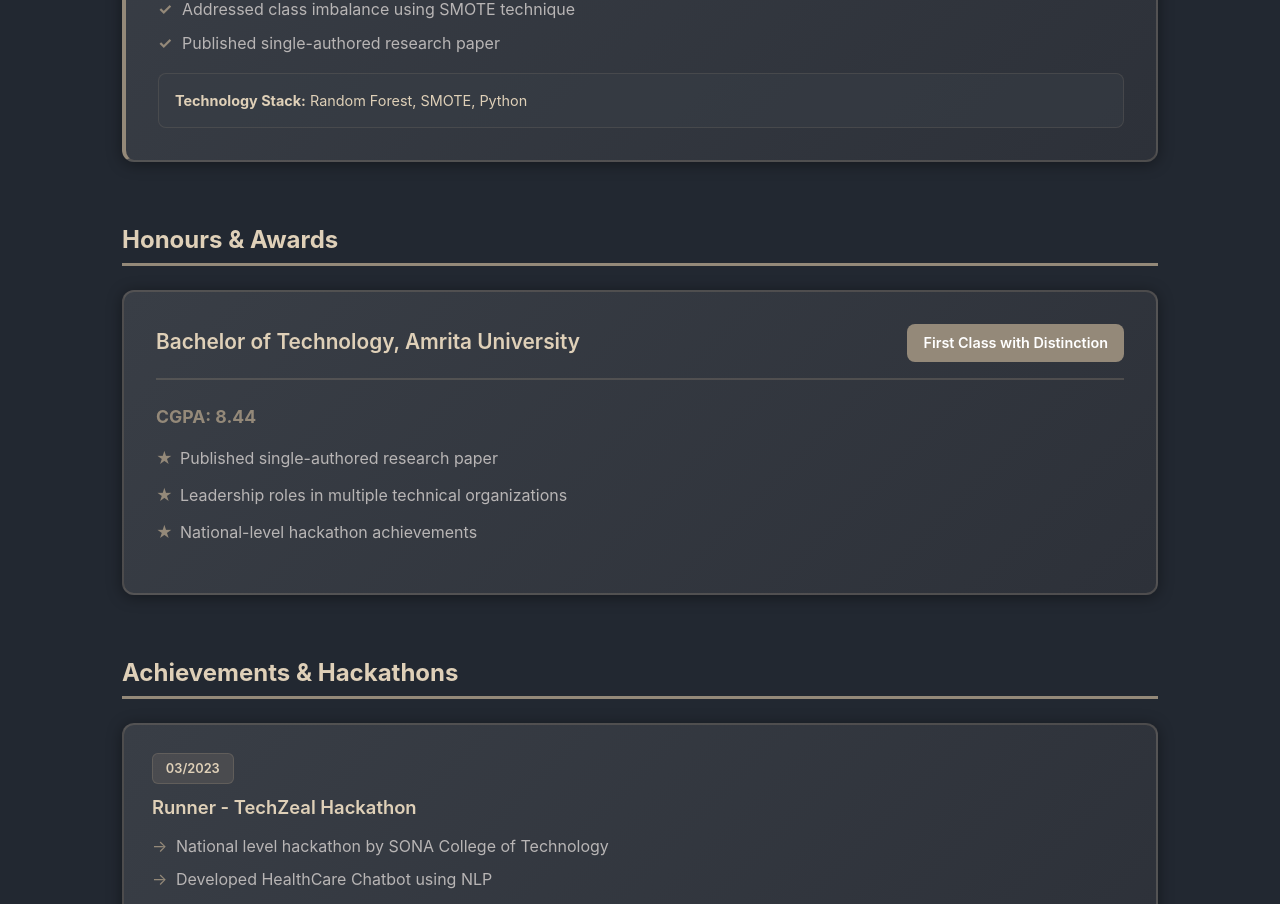
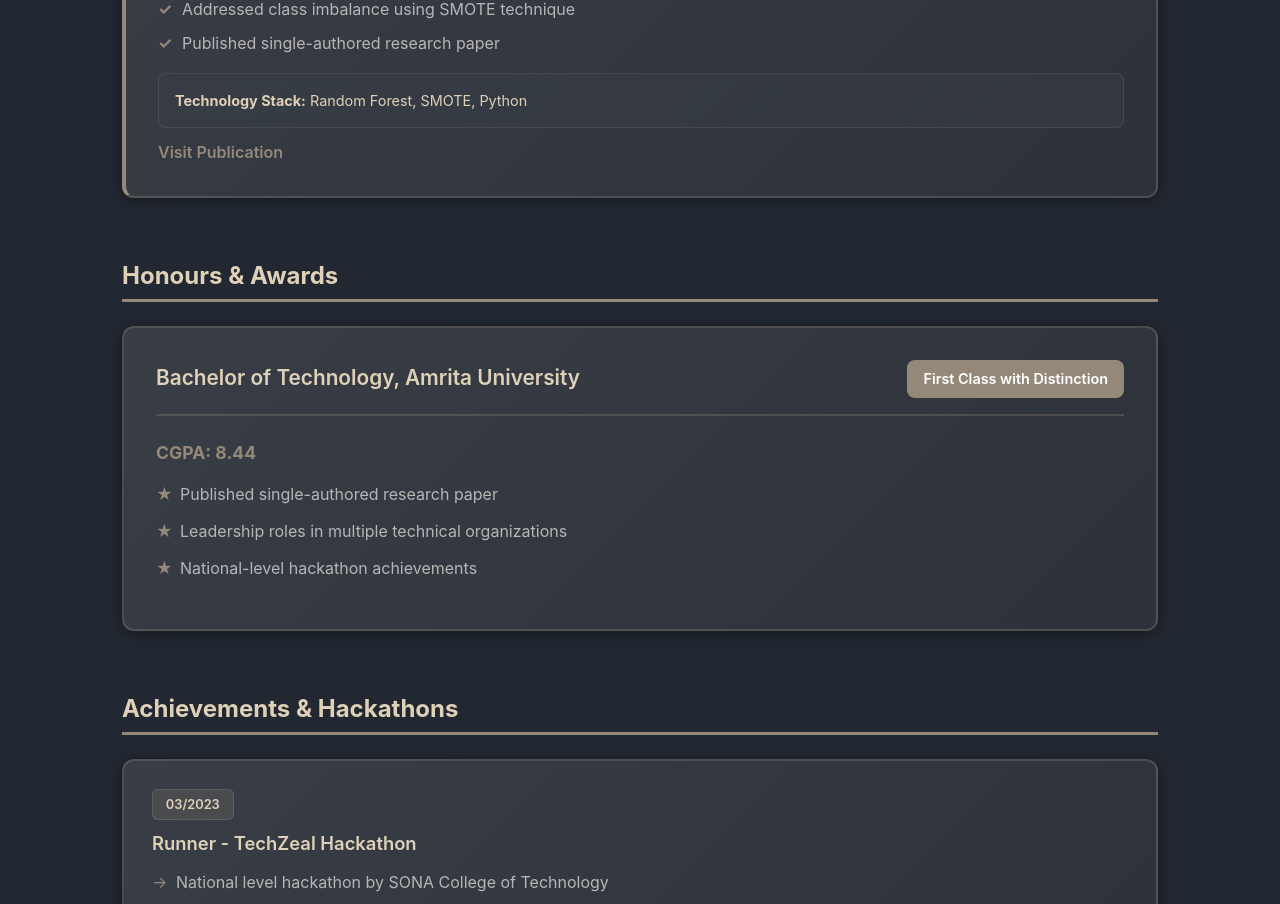
Before and after one commit to roshansrini26/portfolio-roshan, an Angular app: page /skills in a window 1280 px wide. Shown: the part 4356-5260 px from the top of the page. Built offline with nearby package versions, Linux system fonts and the light colour scheme.

Commit message:
Updated Skills

```diff
--- a/src/app/skills/skills.css
+++ b/src/app/skills/skills.css
@@ -459,6 +459,14 @@
   font-size: 0.9rem;
   color: #DFD0B8;
   border: 1px solid rgba(148, 137, 121, 0.2);
+}
+.pub-link a {
+  display: inline-block;
+  margin-top: 0.75rem;
+  color: #948979;
+  font-weight: 600;
+  text-decoration: none;
+  transition: color 0.3s ease;
 }
 /* ========================================
    SKILLS PAGE PART 2 - skills.css (continued)
--- a/src/app/skills/skills.html
+++ b/src/app/skills/skills.html
@@ -113,6 +113,9 @@
         <div class="pub-tech">
           <strong>Technology Stack:</strong> {{ pub.tech }}
         </div>
+        <div *ngIf="pub.link" class="pub-link">
+          <a [href]="pub.link" target="_blank">Visit Publication</a>
+        </div>
       </div>
     </div>
   </section>
--- a/src/app/skills/skills.ts
+++ b/src/app/skills/skills.ts
@@ -21,6 +21,7 @@ interface Publication {
   authors: string;
   description: string[];
   tech: string;
+  link?: string;
 }
 
 interface Achievement {
@@ -218,7 +219,8 @@ publications: Publication[] = [
         'Addressed class imbalance using SMOTE technique',
         'Published single-authored research paper'
       ],
-      tech: 'Random Forest, SMOTE, Python'
+      tech: 'Random Forest, SMOTE, Python',
+      link: 'https://ieeexplore.ieee.org/abstract/document/10718616'
     }
   ];
 
```
